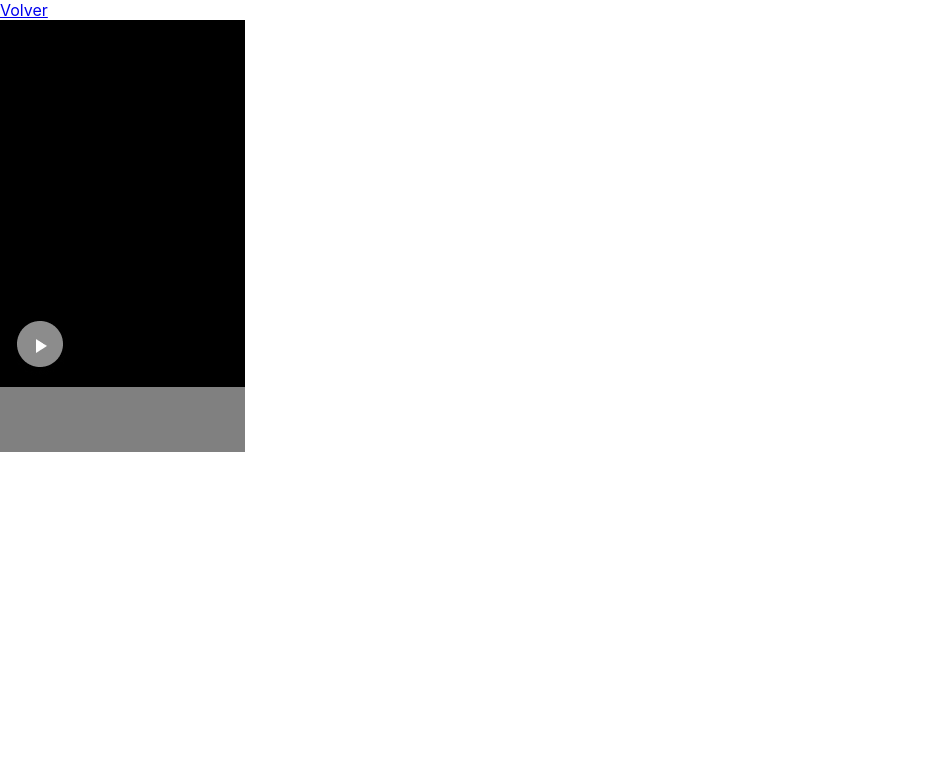
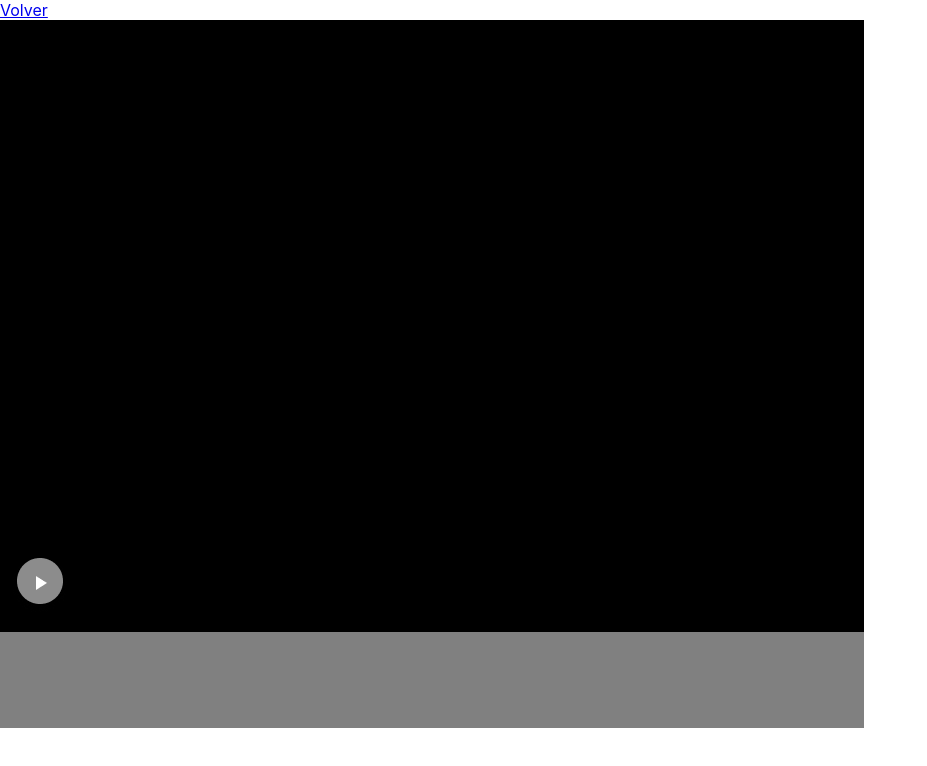
Before and after one commit to LuisIzarra/krowdy-front, a React (Create React App) app: page /questionary in a window 1280 px wide. Shown: the top 766 px of the page, without its empty margins (0-927 px from the left). Built offline with nearby package versions, Linux system fonts and the light colour scheme.

Commit message:
fixs positions and sizes to QuestionaryDetails and Questionary component

```diff
--- a/src/Questionary.js
+++ b/src/Questionary.js
@@ -6,7 +6,17 @@ const VIDEO_RECORDER_STATUS_PLAY = "video_recorder_status_play";
 
 const VIDEO_RECORDER_STATUS_STOP = "video_recorder_status_stop";
 
-const Questionary = ({ question, onClickPlay }) => {
+const Questionary = ({
+  question,
+  onClickPlay,
+  width = 245,
+  height = 393,
+  sxProps = {},
+  paddingTop = "290px",
+  marginTop = 0,
+  videoButtonsPosition = "initial",
+  videoComponent = null,
+}) => {
   const [videoRecoderStatus, setVideoRecoderStatus] = useState(
     VIDEO_RECORDER_STATUS_PLAY
   );
@@ -31,14 +41,17 @@ const Questionary = ({ question, onClickPlay }) => {
     <Box>
       <Box
         sx={{
-          width: 245,
-          height: 393,
+          width: { width },
+          height: { height },
           backgroundColor: "black",
         }}
       >
+        {videoComponent}
         <Box
           sx={{
-            paddingTop: "290px",
+            paddingTop: { paddingTop },
+            marginTop: { marginTop },
+            position: videoButtonsPosition,
           }}
         >
           <Box
@@ -76,9 +89,11 @@ const Questionary = ({ question, onClickPlay }) => {
         </Box>
         <Box
           sx={{
+            marginTop: "0",
             width: "245px",
             height: "65px",
             backgroundColor: "gray",
+            ...sxProps,
           }}
         >
           <Link to="/questionary">
--- a/src/QuestionaryDetails.js
+++ b/src/QuestionaryDetails.js
@@ -25,16 +25,26 @@ const QuestionaryDetails = () => {
   return (
     <Box>
       <Link to="/">Volver</Link>
-      <Questionary onClickPlay={_handleOnClickPlay} />
+      <Questionary
+        width="864px"
+        height="612px"
+        onClickPlay={_handleOnClickPlay}
+        sxProps={{ marginTop: "-34px", width: "864px", height: "96px" }}
+        paddingTop="0px"
+        marginTop="-89px"
+        videoButtonsPosition="absolute"
+        videoComponent={
           <video
             ref={videoRef}
             onCanPlay={_handleCanPlay}
-        width="200px"
-        height="200px"
+            width="862px"
+            height="612px"
             autoPlay
             playsInline
             muted
           ></video>
+        }
+      />
     </Box>
   );
 };
```
Lines whose indentation alone changed are shown as unchanged.
